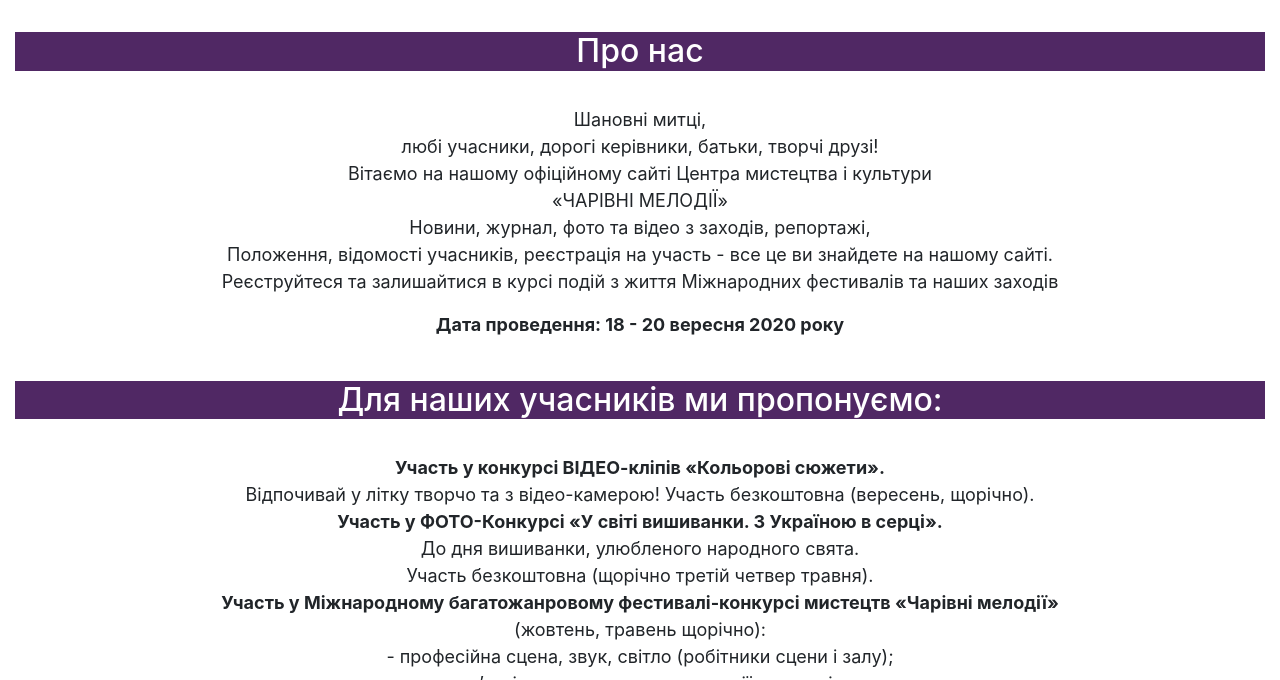
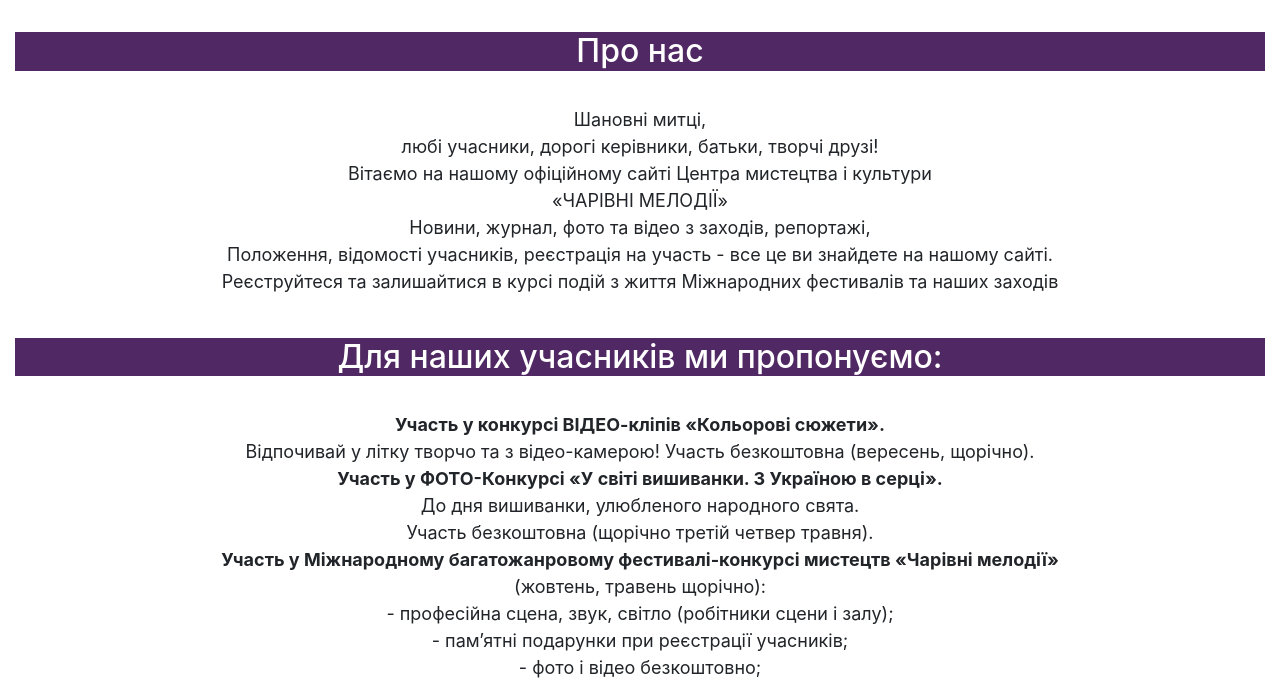
Before and after one commit to shpeeck/melodii, a plain HTML site: page pronas.html in a window 1280 px wide. Shown: the part 120-800 px from the top of the page. Drawn offline with nearby package versions, Linux system fonts and the light colour scheme.

Commit message:
delete data festival

```diff
--- a/pronas.html
+++ b/pronas.html
@@ -122,7 +122,6 @@
                     Положення, відомості учасників, реєстрація на участь - все це ви знайдете на нашому сайті.<br>
                     Реєструйтеся та залишайтися в курсі подій з життя Міжнародних фестивалів та наших заходів
                 </p>
-                <p><b>Дата проведення: 18 - 20 вересня 2020 року</b></p>
                 <br>
                 <div class="line">
                     <h2>Для наших учасників ми пропонуємо:</h2>
```
